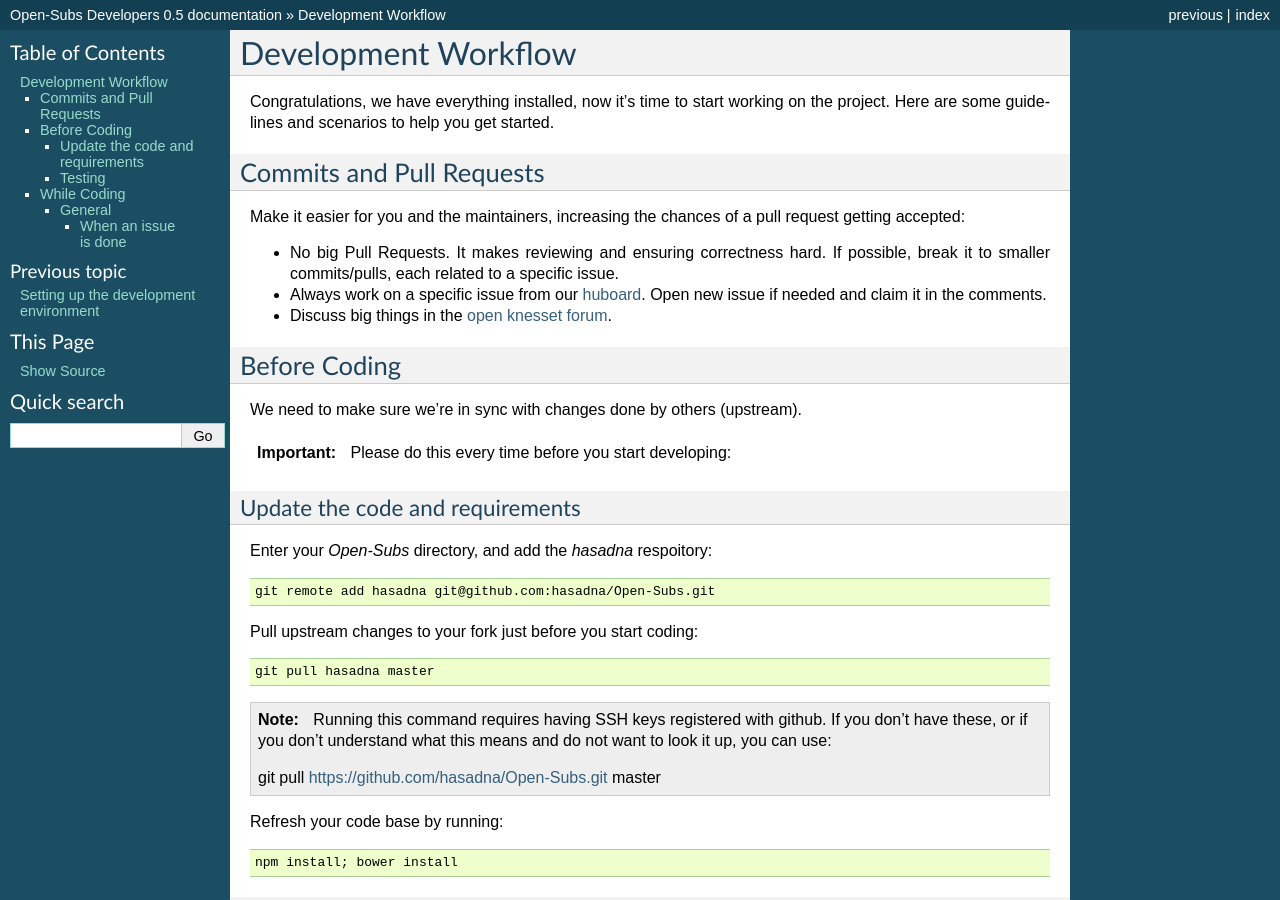
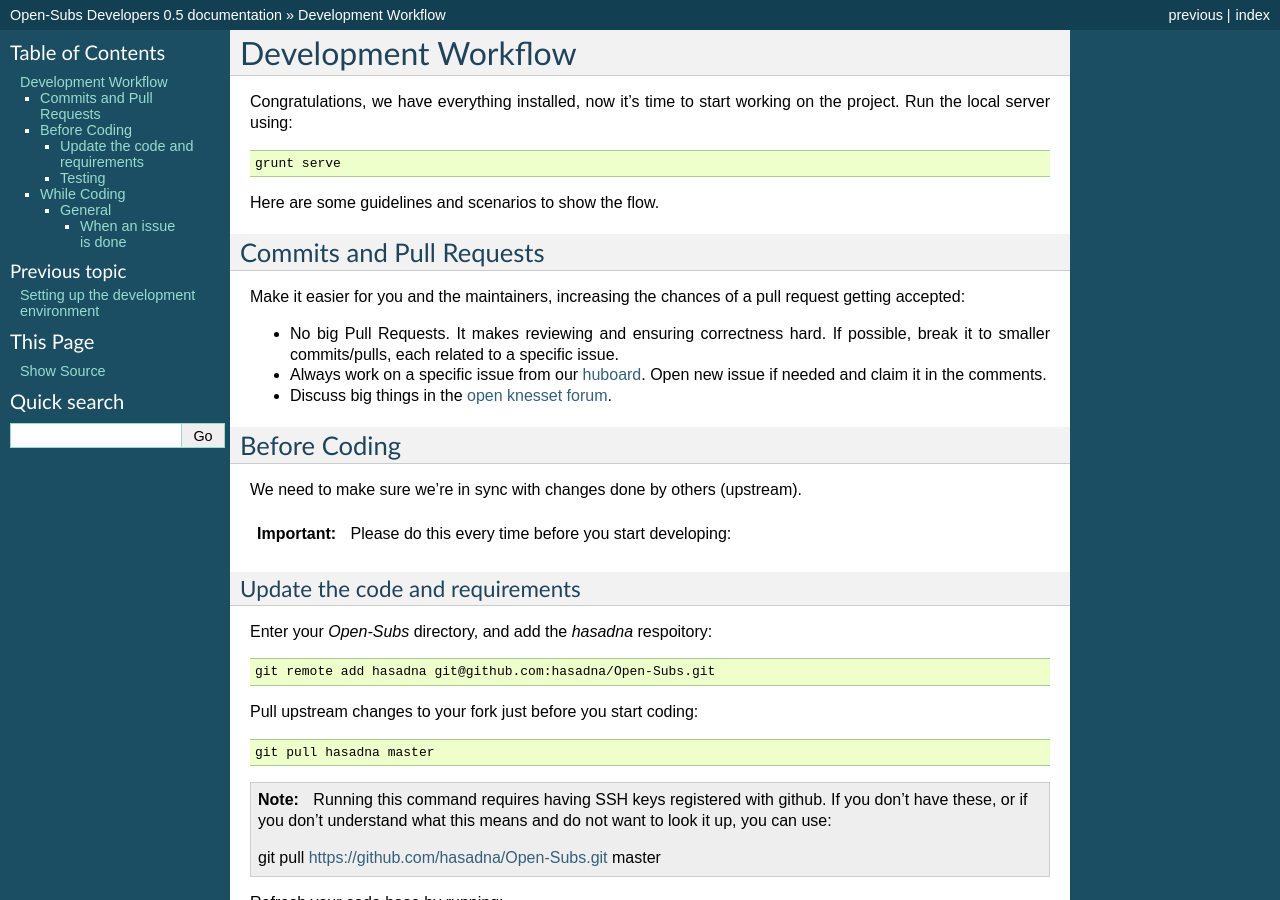
Before and after one commit to hasadna/Open-Subs, a Sphinx documentation site: the page built from docs/dev/source/workflow.rst, in a window 1280 px wide and 900 px high. Built offline with Sphinx 7.4.7, drawn with Linux system fonts in a browser that asks for light colours; pages that are not in the unit, such as notebooks, are missing from menus.

Commit message:
Add the local server activation code

```diff
--- a/docs/dev/source/workflow.rst
+++ b/docs/dev/source/workflow.rst
@@ -5,7 +5,13 @@
 =========================
 
 Congratulations, we have everything installed, now it's time to start working on
-the project. Here are some guidelines and scenarios to help you get started.
+the project. Run the local server using:
+
+.. code-block:: sh
+
+    grunt serve
+
+Here are some guidelines and scenarios to show the flow.
 
 Commits and Pull Requests
 ========================================
```
